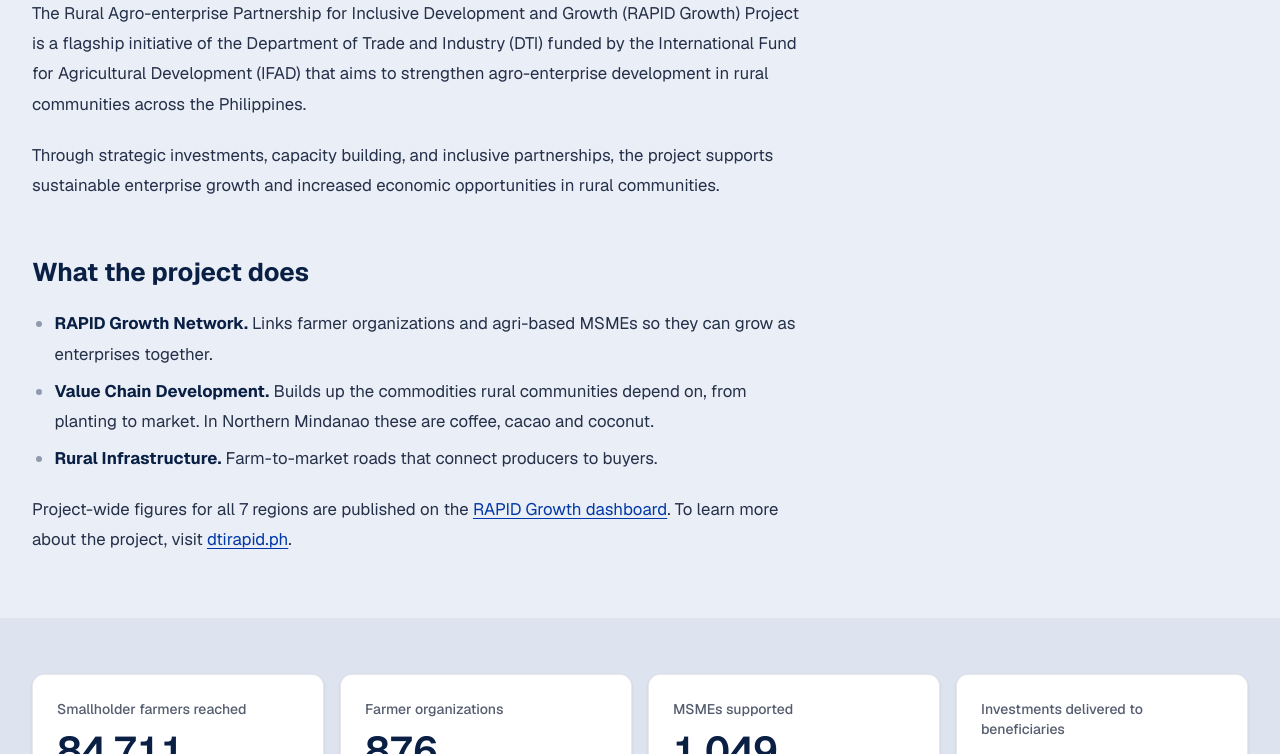
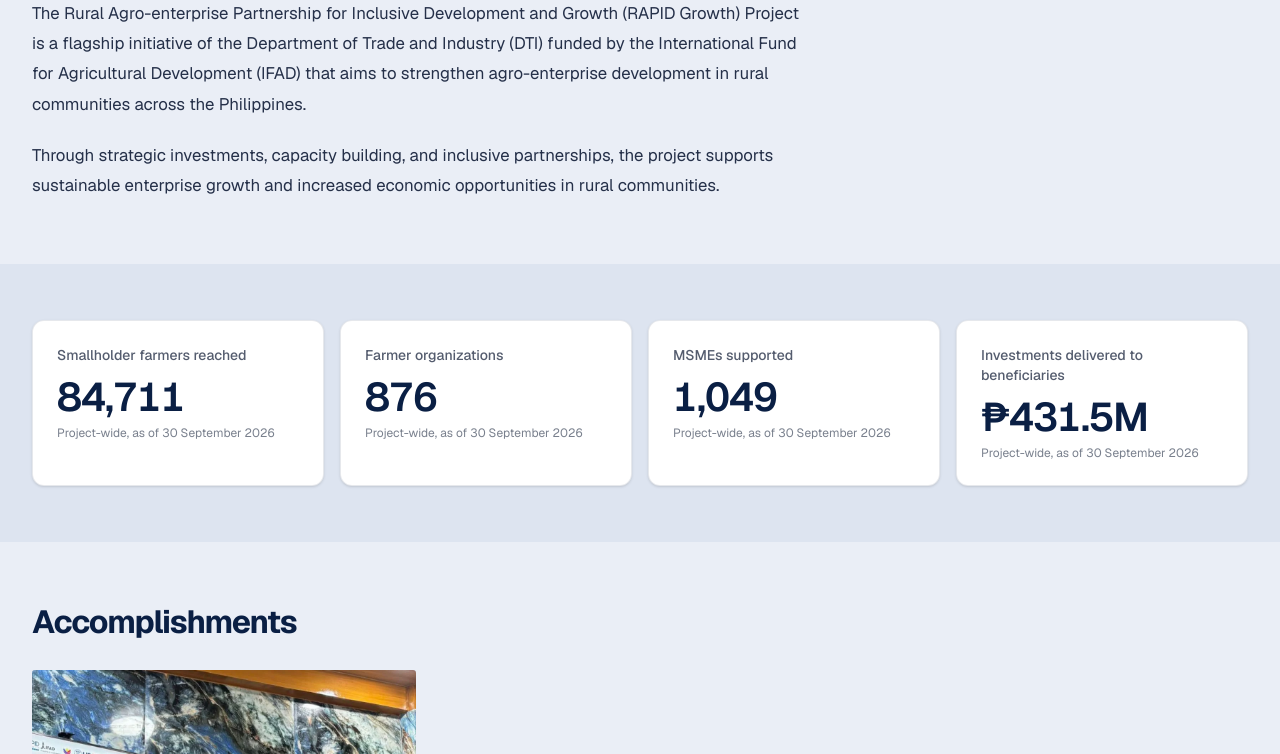
Before and after one commit to DTI10/accomplishment-reports-site, an Astro site: page /programs/rapid in a window 1280 px wide. Shown: the part 520-1274 px from the top of the page. Built offline with nearby package versions, Linux system fonts and the light colour scheme; Astro itself is replaced by a stand-in of ours; a web font is replaced by a local one.

Commit message:
Remove project details and descriptions from RAPID Growth Project documentation (#57)

```diff
--- a/content/programs/rapid.md
+++ b/content/programs/rapid.md
@@ -22,11 +22,3 @@ stats:
 The Rural Agro-enterprise Partnership for Inclusive Development and Growth (RAPID Growth) Project is a flagship initiative of the Department of Trade and Industry (DTI) funded by the International Fund for Agricultural Development (IFAD) that aims to strengthen agro-enterprise development in rural communities across the Philippines.
 
 Through strategic investments, capacity building, and inclusive partnerships, the project supports sustainable enterprise growth and increased economic opportunities in rural communities.
-
-## What the project does
-
-- **RAPID Growth Network.** Links farmer organizations and agri-based MSMEs so they can grow as enterprises together.
-- **Value Chain Development.** Builds up the commodities rural communities depend on, from planting to market. In Northern Mindanao these are coffee, cacao and coconut.
-- **Rural Infrastructure.** Farm-to-market roads that connect producers to buyers.
-
-Project-wide figures for all 7 regions are published on the [RAPID Growth dashboard](https://dtirapid.ph/webrep_v2/dashboard). To learn more about the project, visit [dtirapid.ph](https://dtirapid.ph/webrep_v2/whoweare).
```
